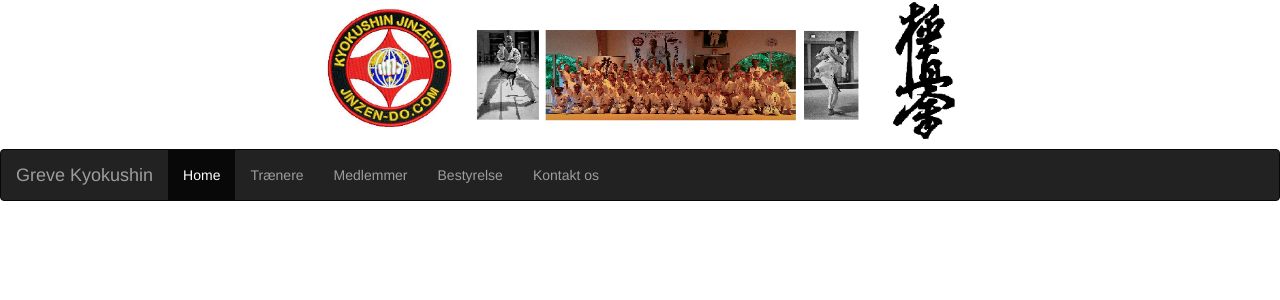
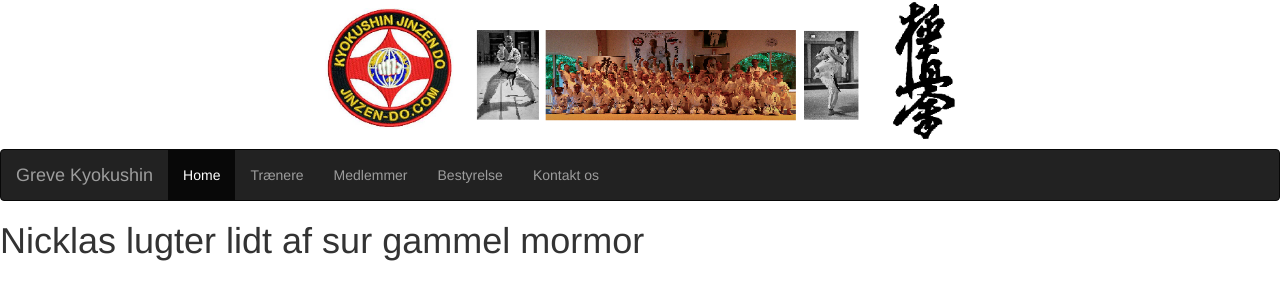
Before and after one commit to GreveKyokushin/GreveKyokushin, a plain HTML site: page index.html in a window 1280 px wide. Drawn offline with nearby package versions, Linux system fonts and the light colour scheme.

Commit message:
Made a little fun for presentation

```diff
--- a/index.html
+++ b/index.html
@@ -33,6 +33,8 @@
 			</ul>
 		</div>
 	</nav>
+
+	<h1>Nicklas lugter lidt af sur gammel mormor</h1>
 		<!-- jQuery (necessary for Bootstrap's JavaScript plugins) -->
 		<script src="https://ajax.googleapis.com/ajax/libs/jquery/1.12.4/jquery.min.js"></script>
 		<!-- Include all compiled plugins (below), or include individual files as needed -->
```
